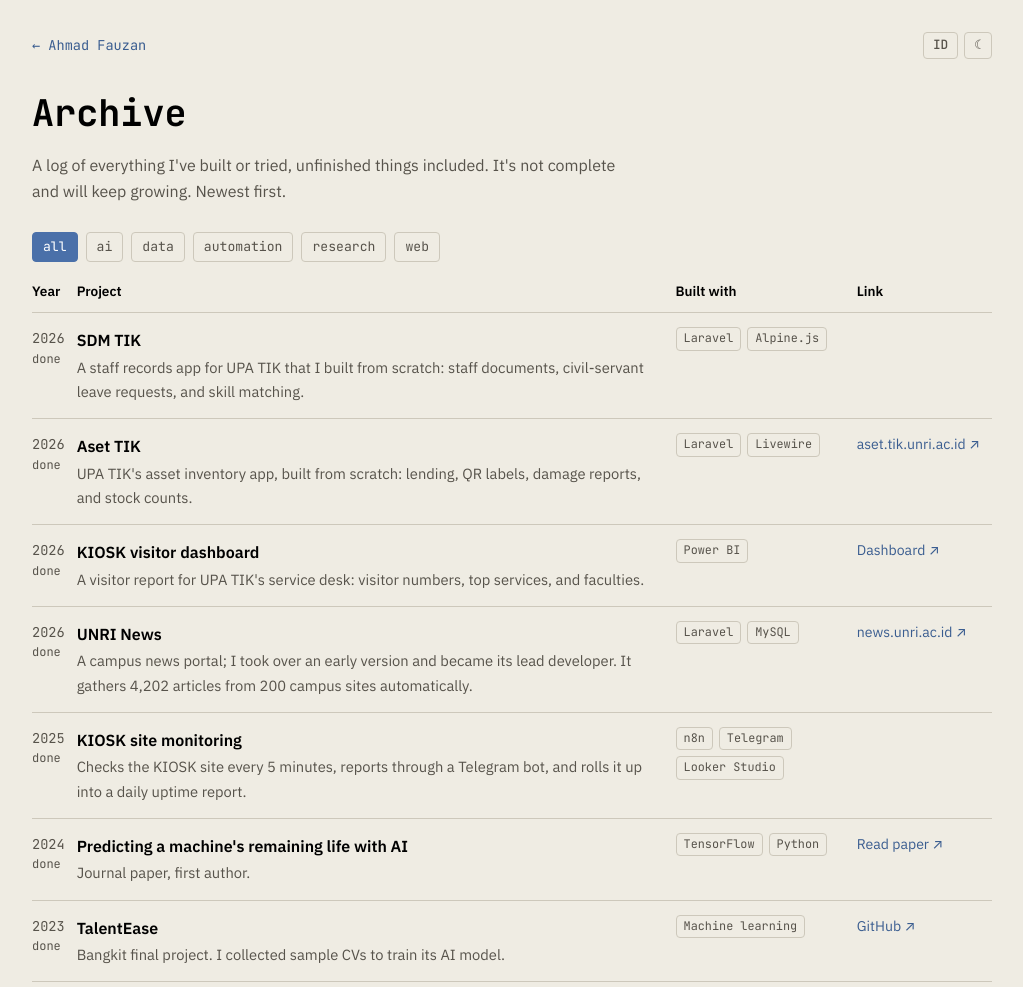
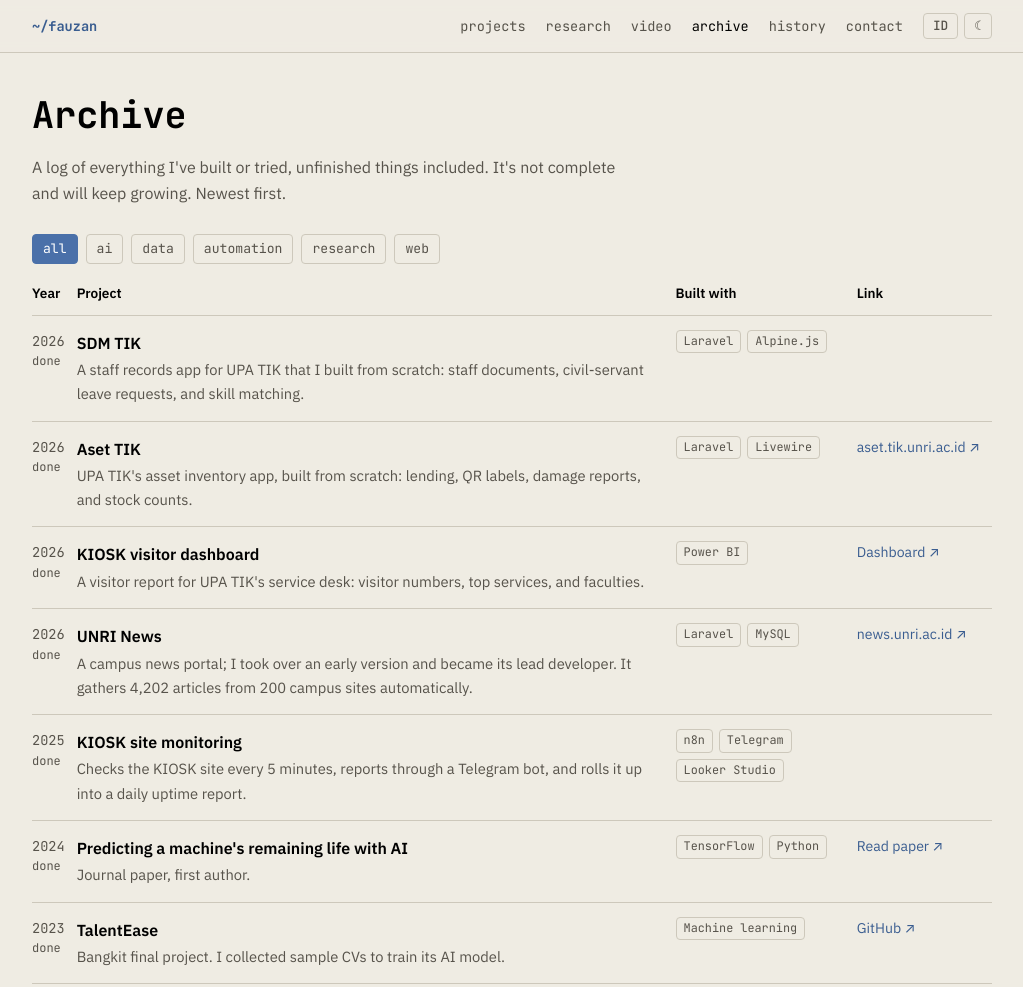
Before and after one commit to amdfzn/portfolio, a plain HTML site: page eksplorasi.html in a window 1280 px wide. Shown: the top 987 px of the page, without its empty margins (128-1151 px from the left). Drawn offline with Linux system fonts and the light colour scheme.

Commit message:
Menu hamburger di mobile; header eksplorasi sama dengan halaman utama
Co-Authored-By: Claude Opus 5.5 <noreply@anthropic.com>

```diff
--- a/eksplorasi.html
+++ b/eksplorasi.html
@@ -25,9 +25,7 @@ a { color: var(--accent); text-decoration: none; }
 a:hover { text-decoration: underline; }
 :focus-visible { outline: 2px solid var(--accent); outline-offset: 3px; }
 .wrap { max-width: 1000px; margin: 0 auto; padding: 32px 20px 48px; }
-.top { display: flex; justify-content: space-between; align-items: center; gap: 12px; }
-.back { font-family: var(--mono); font-size: .85rem; }
-h1 { font-family: var(--mono); font-size: clamp(1.7rem, 4vw, 2.3rem); margin: 24px 0 8px; }
+h1 { font-family: var(--mono); font-size: clamp(1.7rem, 4vw, 2.3rem); margin: 0 0 8px; }
 .intro { color: var(--muted); max-width: 62ch; margin: 0 0 28px; }
 .ph { font-family: var(--mono); font-size: .85em; color: var(--accent); background: var(--accent-soft); border: 1px dashed var(--accent-line); border-radius: 4px; padding: 0 5px; white-space: nowrap; }
 
@@ -69,11 +67,22 @@ td.link { font-size: .88rem; white-space: nowrap; }
 </style>
 </head>
 <body>
+<nav class="nav" aria-label="Menu">
+  <div class="wrap">
+    <a class="brand" href="index.html">~/fauzan</a>
+    <div class="menu" id="menu">
+      <a href="index.html#proyek"><span lang="id">proyek</span><span lang="en">projects</span></a>
+      <a href="index.html#riset"><span lang="id">riset</span><span lang="en">research</span></a>
+      <a href="index.html#video">video</a>
+      <a href="eksplorasi.html" aria-current="page"><span lang="id">eksplorasi</span><span lang="en">archive</span></a>
+      <a href="index.html#riwayat"><span lang="id">riwayat</span><span lang="en">history</span></a>
+      <a href="index.html#kontak"><span lang="id">kontak</span><span lang="en">contact</span></a>
+    </div>
+    <div class="toggles"><button id="bahasa" type="button">ID</button><button id="tema" type="button">☀</button><button class="burger" type="button" aria-label="Menu" aria-controls="menu" aria-expanded="false">☰</button></div>
+  </div>
+</nav>
+
 <main class="wrap">
-  <div class="top">
-    <a class="back" href="index.html">← Ahmad Fauzan</a>
-    <div class="toggles"><button id="bahasa" type="button">ID</button><button id="tema" type="button">☀</button></div>
-  </div>
   <h1><span lang="id">Eksplorasi</span><span lang="en">Archive</span></h1>
   <p class="intro" lang="id">Catatan semua yang pernah saya bangun atau coba, termasuk yang belum selesai. Belum lengkap, dan akan terus bertambah. Yang paling baru di atas.</p>
   <p class="intro" lang="en">A log of everything I've built or tried, unfinished things included. It's not complete and will keep growing. Newest first.</p>
--- a/site.css
+++ b/site.css
@@ -34,3 +34,21 @@ html[lang="id"] body [lang="en"] { display: none !important; }
 .toggles { display: flex; gap: 6px; }
 .toggles button { font: 500 .8rem/1 var(--mono); color: var(--muted); background: none; border: 1px solid var(--line); border-radius: 4px; padding: 6px 9px; cursor: pointer; }
 .toggles button:hover { color: var(--text); border-color: var(--accent); }
+
+/* Navigasi atas, sama di kedua halaman. Di layar kecil menu dilipat ke tombol ☰ (site.js). */
+.nav { position: sticky; top: 0; z-index: 5; background: var(--nav-bg); border-bottom: 1px solid var(--line); backdrop-filter: blur(6px); }
+.nav .wrap { display: flex; gap: 20px; align-items: center; min-height: 52px; padding: 0 20px; font-family: var(--mono); font-size: .85rem; }
+.nav .brand { color: var(--accent); font-weight: 700; white-space: nowrap; }
+.nav .menu { display: flex; gap: 20px; white-space: nowrap; margin-left: auto; }
+.nav .menu a { color: var(--muted); }
+.nav .menu a:hover, .nav .menu a[aria-current] { color: var(--text); text-decoration: none; }
+.nav .burger { display: none; }
+@media (max-width: 760px) {
+  .nav .wrap { flex-wrap: wrap; gap: 0 8px; }
+  .nav .brand { line-height: 52px; }
+  .nav .toggles { margin-left: auto; }
+  .nav .burger { display: block; }
+  .nav .menu { display: none; order: 3; width: 100%; flex-direction: column; gap: 0; margin: 0 0 6px; }
+  .nav.open .menu { display: flex; }
+  .nav .menu a { padding: 11px 0; border-top: 1px solid var(--line); }
+}
--- a/site.js
+++ b/site.js
@@ -29,5 +29,13 @@
     theme.onclick = () => { set('tema', root.dataset.theme === 'light' ? 'dark' : 'light'); apply(); label(); };
     lang.onclick = () => { set('bahasa', root.lang === 'en' ? 'id' : 'en'); apply(); label(); };
     label();
+
+    // Menu ☰ di layar kecil: buka/tutup, dan tutup lagi setelah link dipilih.
+    const nav = document.querySelector('.nav'), burger = nav && nav.querySelector('.burger');
+    if (burger) {
+      const open = on => { nav.classList.toggle('open', on); burger.setAttribute('aria-expanded', on); };
+      burger.onclick = () => open(!nav.classList.contains('open'));
+      nav.querySelector('.menu').onclick = e => { if (e.target.closest('a')) open(false); };
+    }
   });
 })();
```
Also changed, not shown: index.html (+3 -16 lines).
